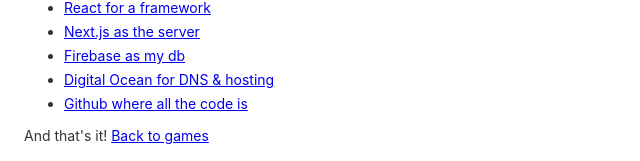
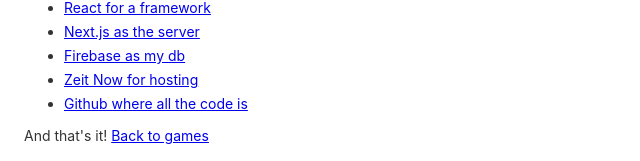
Before and after one commit to theoperatore/alorg-games, a Next.js app: page /why in a window 1280 px wide. Shown: the part 266-427 px from the top of the page, without its empty margins (0-640 px from the left). Built offline with nearby package versions, Linux system fonts and the light colour scheme.

Commit message:
update links

```diff
--- a/src/pages/why.tsx
+++ b/src/pages/why.tsx
@@ -55,12 +55,8 @@
             </a>
           </li>
           <li>
-            <a
-              target="_blank"
-              rel="noopener noreferrer"
-              href="https://www.digitalocean.com/"
-            >
-              Digital Ocean for DNS & hosting
+            <a target="_blank" rel="noopener noreferrer" href="https://zeit.co">
+              Zeit Now for hosting
             </a>
           </li>
           <li>
```
Also changed, not shown: src/pages/index.tsx (+7 -2 lines).
